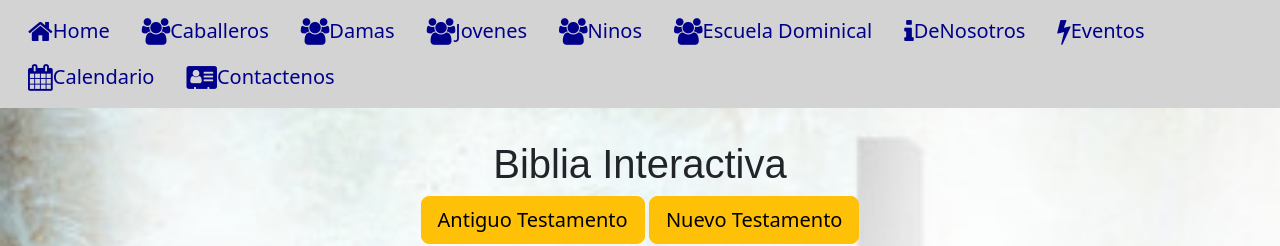
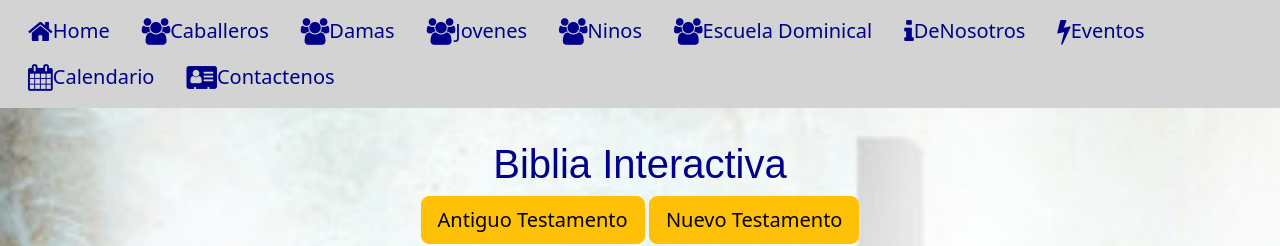
Before and after one commit to hgandia/edj-react, a React (Create React App) app: page /escueladominical/bible in a window 1280 px wide. Shown: the top 246 px of the page. Built offline with nearby package versions, Linux system fonts and the light colour scheme; no server answers.

Commit message:
Title Text Color Changed and First push since security update pull

```diff
--- a/src/app/pages/BiblePage.js
+++ b/src/app/pages/BiblePage.js
@@ -28,7 +28,7 @@ const BiblePage = () => {
         <Container>
             <Row>
                 <Col style={{textAlign: 'center'}}>
-                    <h1>Biblia Interactiva</h1>
+                    <h1 style={{ color: 'darkblue'}}>Biblia Interactiva</h1>
                     <Button color='warning' size='lg' onClick={() => setClickedOT(true)}>
                         Antiguo Testamento
                     </Button>{' '}
```
